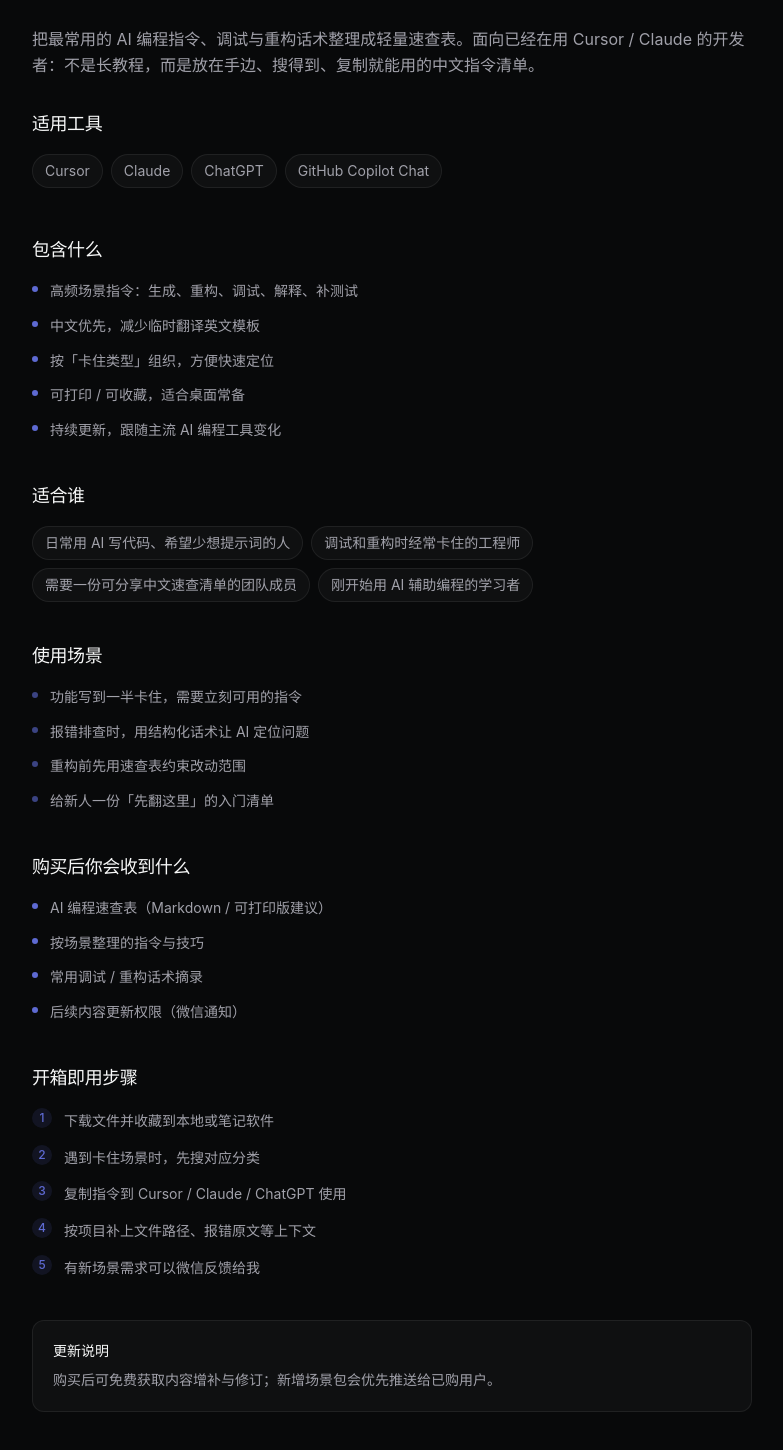
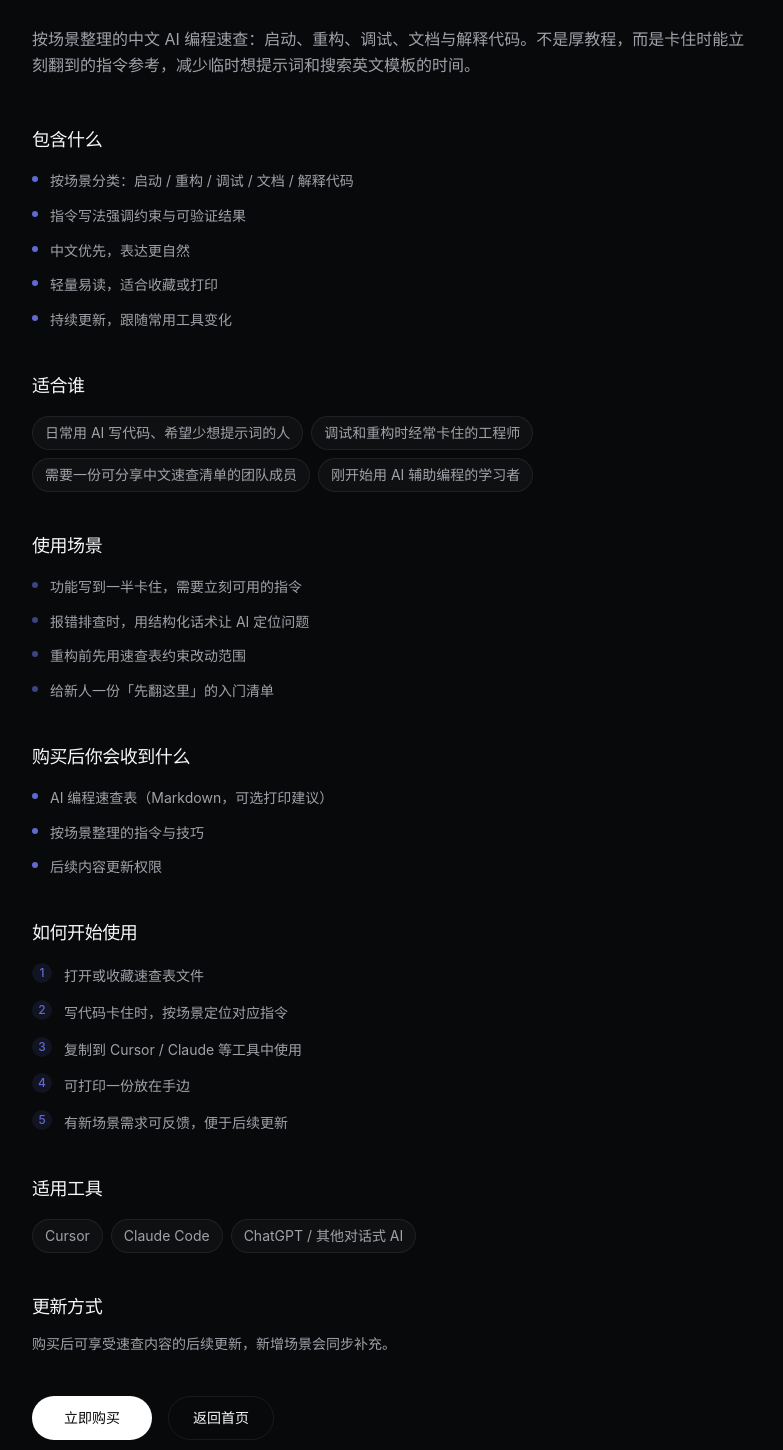
Before and after one commit to MeyraLab/vibe-coding-store, a React (Vite) app: page /product/ai-cheatsheet in a window 1280 px wide. Shown: the part 592-2042 px from the top of the page, without its empty margins (248-1031 px from the left). Built offline with nearby package versions, Linux system fonts and the light colour scheme.

Commit message:
feat: P0 产品内容对齐趋势并标准化开箱即用信息

```diff
--- a/src/data/products.ts
+++ b/src/data/products.ts
@@ -13,7 +13,7 @@ export interface Product {
   scenarios?: string[]
   deliverables?: string[]
   gettingStarted?: string[]
-  tools?: string[]
+  supportedTools?: string[]
   updatePolicy?: string
 }
 
@@ -25,16 +25,16 @@ export const products: Product[] = [
     price: '¥49',
     tag: '热门',
     longDescription:
-      '面向周末独立开发者的中文 Prompt 与规则包。覆盖代码生成、重构、调试、文档、UI 描述等高频场景，并附带可直接放入项目的 .cursorrules / CLAUDE.md 示例片段。强调可验证、可复制，而不是空泛的「提升效率」。',
+      '经过实战打磨的中文场景 Prompt 与规则片段，覆盖代码生成、重构、调试、文档、UI 描述。同时提供可直接放入项目的 .cursorrules / CLAUDE.md 示例，减少「每次重新发明提示词」和「AI 写出能跑但不是我的代码」的问题。',
     buyUrl: '',
     image: '/products/vibe-prompt-kit.svg',
     wechat: 'MEYRA1219',
     features: [
-      '场景 Prompt：代码生成、重构、调试、文档、UI 描述',
-      '附带 .cursorrules 与 CLAUDE.md 示例片段，可直接放进项目',
-      '中文优先，贴合中文开发者表达与业务习惯',
-      '写法带验收标准，减少 AI「能跑但不是你的代码」',
-      '持续更新，跟随 Cursor / Claude 等工具变化'
+      '高频中文场景 Prompt：生成、重构、调试、文档、UI 描述',
+      '附带 .cursorrules 与 CLAUDE.md 示例片段，跨 Cursor / Claude Code 可用',
+      '强调约束与验收标准，减少模糊指令导致的返工',
+      '中文优先，贴合中文注释、业务表达与国内开发习惯',
+      '可直接复制使用，也可按项目微调；含后续更新权限'
     ],
     audience: [
       '周末做 side project 的独立开发者',
@@ -50,20 +50,20 @@ export const products: Product[] = [
       '调试报错时用带上下文的排查指令'
     ],
     deliverables: [
-      '场景 Prompt 模板文件（Markdown，可直接复制）',
+      '场景分类 Prompt 模板文件（Markdown，可直接复制）',
       '示例 .cursorrules 与 CLAUDE.md 片段',
-      '按场景分类的使用说明与微调建议',
-      '后续更新权限（微信通知）'
+      '使用说明与微调建议',
+      '后续内容更新权限（微信通知）'
     ],
     gettingStarted: [
-      '下载并解压文件',
-      '打开对应场景的 Prompt，复制到 Cursor / Claude / ChatGPT',
-      '如需项目级规则，将示例片段放入 .cursorrules 或 CLAUDE.md',
-      '按项目改关键词与约束，第一次跑通后保存自己的版本',
-      '卡住时微信联系我，备注产品名称'
+      '解压/打开文件，按场景找到对应 Prompt',
+      '需要项目级约束时，把示例规则复制到 .cursorrules 或 CLAUDE.md',
+      '将 Prompt 粘贴到 Cursor / Claude / ChatGPT 使用',
+      '按项目技术栈微调关键词与约束',
+      '遇到问题微信联系，备注产品名'
     ],
-    tools: ['Cursor', 'Claude', 'ChatGPT', 'GitHub Copilot Chat'],
-    updatePolicy: '购买后可免费获取同系列小版本更新；重大改版会通过微信提前通知。'
+    supportedTools: ['Cursor', 'Claude Code', 'ChatGPT / 其他对话式 AI'],
+    updatePolicy: '购买后可享受对应内容的后续更新，重大更新通过微信通知。'
   },
   {
     id: 'code-flow',
@@ -71,16 +71,16 @@ export const products: Product[] = [
     description: 'Vite + React + Tailwind 暗色脚手架，十分钟进入写功能状态。',
     price: '¥79',
     longDescription:
-      '为周末独立开发者准备的现代前端起点：Vite + React + TypeScript + Tailwind，内置暗色主题、Linear 风格 token、目录规范与基础组件约定。目标不是「再学一套框架」，而是打开就能写页面，少花时间在配环境上。',
+      '基于 Vite + React + TypeScript + Tailwind 的现代脚手架，预设暗色主题与 Linear 风格设计 token、目录规范与开发体验优化。目标是让周末独立开发者在约 15 分钟内进入「写功能」状态，而不是先花一小时配环境。',
     buyUrl: '',
     image: '/products/code-flow.svg',
     wechat: 'MEYRA1219',
     features: [
-      'Vite + React + TypeScript + Tailwind 开箱即用',
-      '暗色主题与设计 token，默认接近 Linear 观感',
-      '清晰目录结构与组件规范，减少后期返工',
-      '预留规则文件位置，方便接入 Cursor / Claude',
-      'README 含启动、改主题、加页面的最短路径'
+      'Vite + React + TypeScript + Tailwind 完整配置',
+      '内置暗色主题与 Linear 风格设计 token',
+      '预设组件结构与目录规范，减少从零组织代码的时间',
+      '开箱即用的热更新、路径别名等开发体验优化',
+      '可作为新产品起点，也可按需裁剪'
     ],
     audience: [
       '只有周末时间、想马上开工的独立开发者',
@@ -95,21 +95,21 @@ export const products: Product[] = [
       '在同一套设计 token 上扩展多个小产品'
     ],
     deliverables: [
-      '完整项目脚手架源码（Vite + React + TS + Tailwind）',
+      '完整项目源码（可直接 npm install 运行）',
       '暗色主题与设计 token 配置',
-      '目录结构与组件规范说明',
-      '快速启动 README',
-      '后续更新权限（微信通知）'
+      'README 快速启动说明',
+      '目录与组件规范说明',
+      '后续模板更新权限'
     ],
     gettingStarted: [
       '解压后进入项目目录',
-      '执行 npm install 安装依赖',
-      '执行 npm run dev 启动本地预览',
-      '按 README 修改首页文案、主题色与路由',
-      '需要 AI 协作时，把规则片段放进项目根目录'
+      '执行 npm install',
+      '执行 npm run dev，浏览器打开本地地址',
+      '按 README 修改页面与组件，开始写功能',
+      '需要统一 AI 规则时，可搭配 Vibe Prompt Kit 中的规则片段'
     ],
-    tools: ['Vite', 'React', 'TypeScript', 'Tailwind CSS', 'Cursor'],
-    updatePolicy: '购买后可免费获取依赖升级与模板小版本更新；破坏性升级会单独说明迁移方式。'
+    supportedTools: ['Node.js + npm / pnpm', 'Cursor / VS Code', '现代浏览器'],
+    updatePolicy: '购买后可享受模板后续更新，重大结构变更会说明迁移方式。'
   },
   {
     id: 'ai-cheatsheet',
@@ -117,16 +117,16 @@ export const products: Product[] = [
     description: '中文优先的高频 AI 指令速查，卡住时直接翻，不用现编。',
     price: '¥29',
     longDescription:
-      '把最常用的 AI 编程指令、调试与重构话术整理成轻量速查表。面向已经在用 Cursor / Claude 的开发者：不是长教程，而是放在手边、搜得到、复制就能用的中文指令清单。',
+      '按场景整理的中文 AI 编程速查：启动、重构、调试、文档与解释代码。不是厚教程，而是卡住时能立刻翻到的指令参考，减少临时想提示词和搜索英文模板的时间。',
     buyUrl: '',
     image: '/products/ai-cheatsheet.svg',
     wechat: 'MEYRA1219',
     features: [
-      '高频场景指令：生成、重构、调试、解释、补测试',
-      '中文优先，减少临时翻译英文模板',
-      '按「卡住类型」组织，方便快速定位',
-      '可打印 / 可收藏，适合桌面常备',
-      '持续更新，跟随主流 AI 编程工具变化'
+      '按场景分类：启动 / 重构 / 调试 / 文档 / 解释代码',
+      '指令写法强调约束与可验证结果',
+      '中文优先，表达更自然',
+      '轻量易读，适合收藏或打印',
+      '持续更新，跟随常用工具变化'
     ],
     audience: [
       '日常用 AI 写代码、希望少想提示词的人',
@@ -141,19 +141,18 @@ export const products: Product[] = [
       '给新人一份「先翻这里」的入门清单'
     ],
     deliverables: [
-      'AI 编程速查表（Markdown / 可打印版建议）',
+      'AI 编程速查表（Markdown，可选打印建议）',
       '按场景整理的指令与技巧',
-      '常用调试 / 重构话术摘录',
-      '后续内容更新权限（微信通知）'
+      '后续内容更新权限'
     ],
     gettingStarted: [
-      '下载文件并收藏到本地或笔记软件',
-      '遇到卡住场景时，先搜对应分类',
-      '复制指令到 Cursor / Claude / ChatGPT 使用',
-      '按项目补上文件路径、报错原文等上下文',
-      '有新场景需求可以微信反馈给我'
+      '打开或收藏速查表文件',
+      '写代码卡住时，按场景定位对应指令',
+      '复制到 Cursor / Claude 等工具中使用',
+      '可打印一份放在手边',
+      '有新场景需求可反馈，便于后续更新'
     ],
-    tools: ['Cursor', 'Claude', 'ChatGPT', 'GitHub Copilot Chat'],
-    updatePolicy: '购买后可免费获取内容增补与修订；新增场景包会优先推送给已购用户。'
+    supportedTools: ['Cursor', 'Claude Code', 'ChatGPT / 其他对话式 AI'],
+    updatePolicy: '购买后可享受速查内容的后续更新，新增场景会同步补充。'
   }
 ]
--- a/src/pages/ProductDetail.tsx
+++ b/src/pages/ProductDetail.tsx
@@ -61,25 +61,6 @@ export function ProductDetail() {
         <p className="mt-6 text-base leading-relaxed text-text-secondary">
           {product.longDescription || product.description}
         </p>
-
-        {/* 适用工具 */}
-        {product.tools && product.tools.length > 0 && (
-          <section className="mt-8">
-            <h2 className="text-lg font-medium tracking-tight text-text-primary">
-              适用工具
-            </h2>
-            <div className="mt-4 flex flex-wrap gap-2">
-              {product.tools.map((item) => (
-                <span
-                  key={item}
-                  className="rounded-full border border-border bg-surface px-3 py-1.5 text-sm text-text-secondary"
-                >
-                  {item}
-                </span>
-              ))}
-            </div>
-          </section>
-        )}
 
         {/* 功能列表 */}
         {product.features && product.features.length > 0 && (
@@ -155,7 +136,7 @@ export function ProductDetail() {
         {product.gettingStarted && product.gettingStarted.length > 0 && (
           <section className="mt-10">
             <h2 className="text-lg font-medium tracking-tight text-text-primary">
-              开箱即用步骤
+              如何开始使用
             </h2>
             <ol className="mt-4 space-y-3">
               {product.gettingStarted.map((item, index) => (
@@ -170,11 +151,32 @@ export function ProductDetail() {
           </section>
         )}
 
-        {/* 更新说明 */}
+        {/* 适用工具 */}
+        {product.supportedTools && product.supportedTools.length > 0 && (
+          <section className="mt-10">
+            <h2 className="text-lg font-medium tracking-tight text-text-primary">
+              适用工具
+            </h2>
+            <div className="mt-4 flex flex-wrap gap-2">
+              {product.supportedTools.map((tool) => (
+                <span
+                  key={tool}
+                  className="rounded-full border border-border bg-surface px-3 py-1.5 text-sm text-text-secondary"
+                >
+                  {tool}
+                </span>
+              ))}
+            </div>
+          </section>
+        )}
+
+        {/* 更新方式 */}
         {product.updatePolicy && (
-          <section className="mt-10 rounded-xl border border-border bg-surface p-5">
-            <h2 className="text-sm font-medium text-text-primary">更新说明</h2>
-            <p className="mt-2 text-sm leading-relaxed text-text-secondary">
+          <section className="mt-10">
+            <h2 className="text-lg font-medium tracking-tight text-text-primary">
+              更新方式
+            </h2>
+            <p className="mt-3 text-sm leading-relaxed text-text-secondary">
               {product.updatePolicy}
             </p>
           </section>
```
